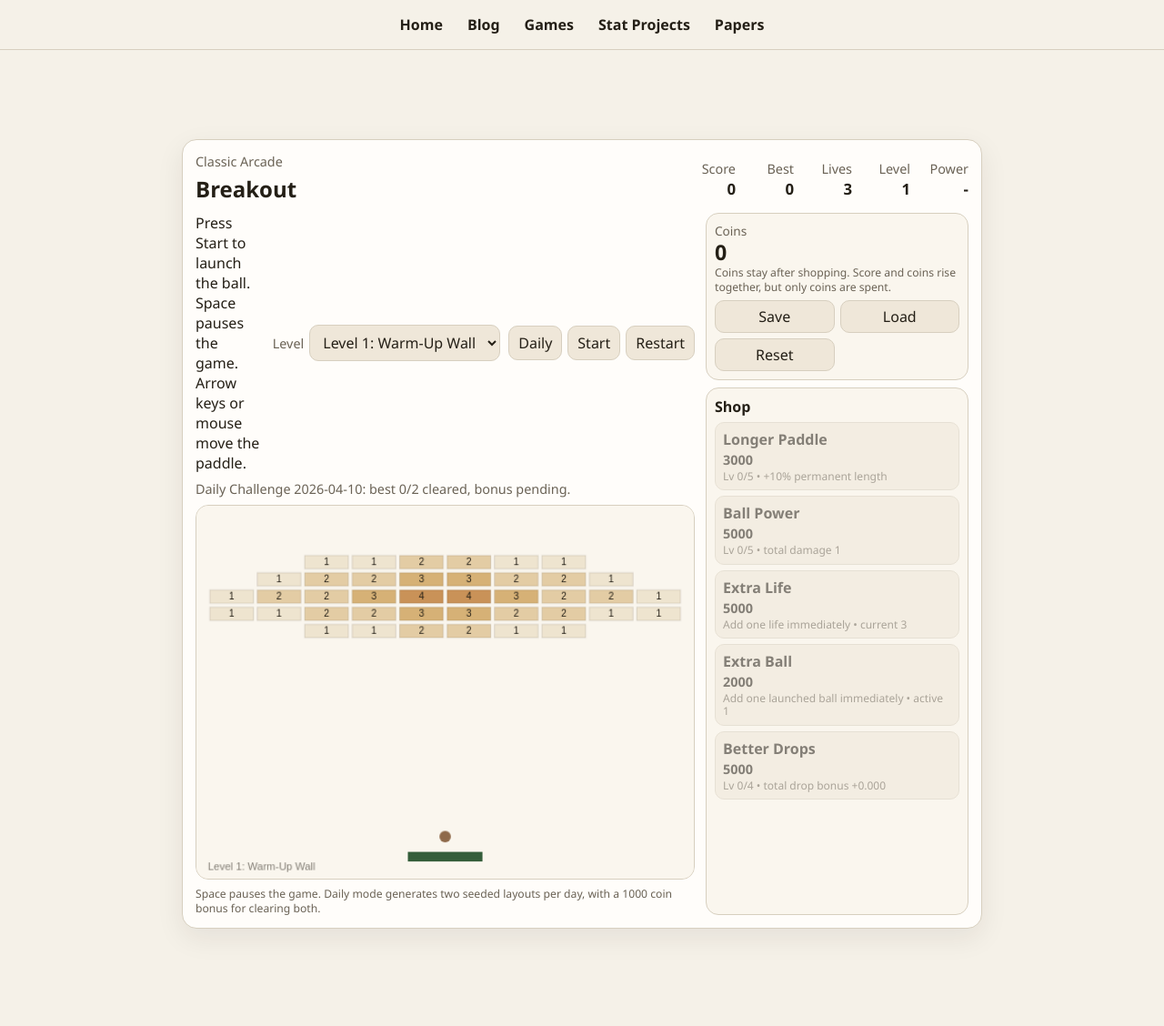
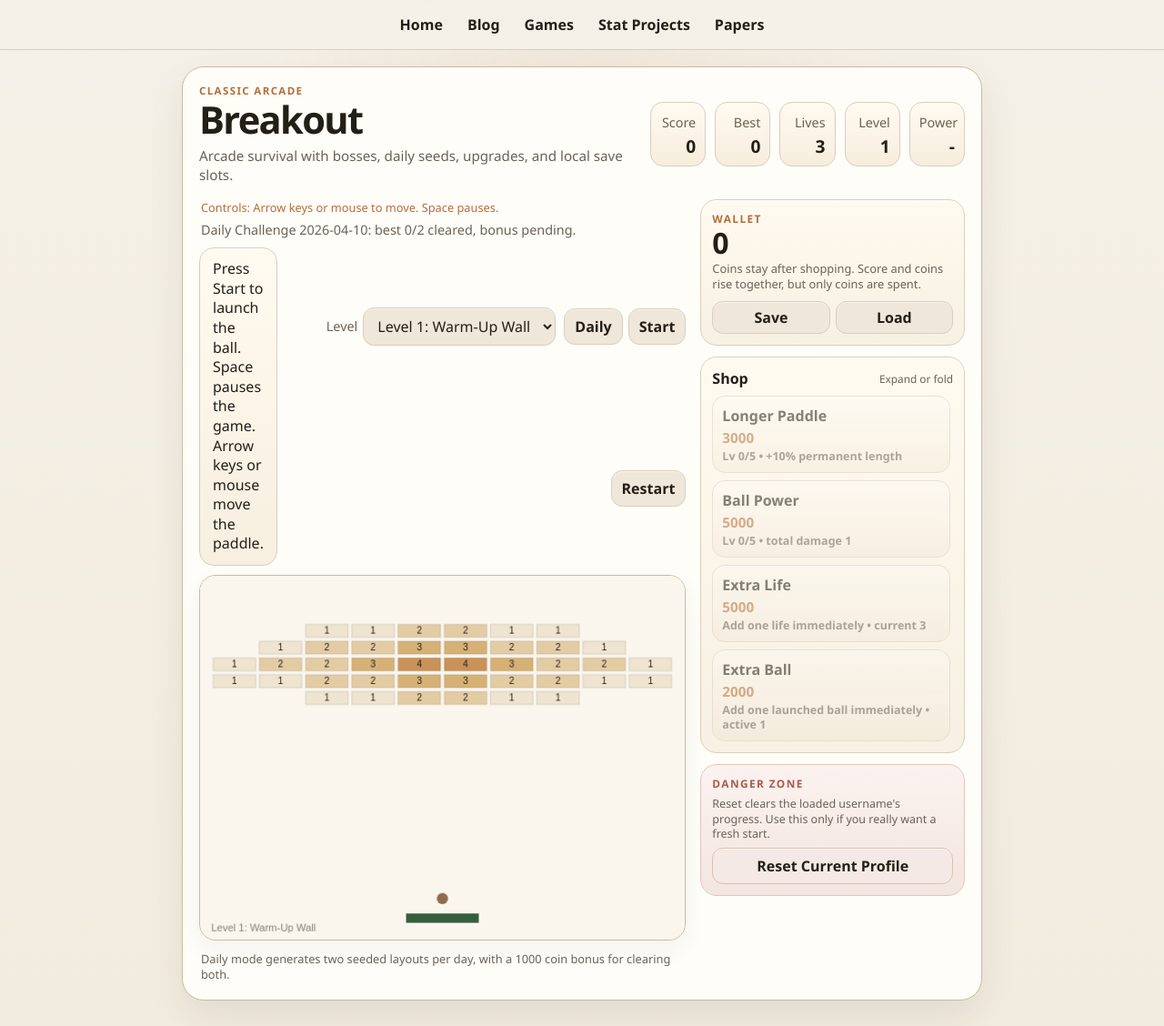
Before and after one commit to kyZhan2002/mypage, a Jekyll site: the page built from projects/breakout/index.html, in a window 1280 px wide and 1128 px high. Shown: the whole window at 91% size. Built offline with Jekyll 4.4.1, drawn with Linux system fonts in a browser that asks for light colours.

Commit message:
breakout UI

```diff
--- a/projects/breakout/index.html
+++ b/projects/breakout/index.html
@@ -27,6 +27,7 @@ permalink: /projects/breakout/
           <div class="title-block">
             <p class="eyebrow">Classic Arcade</p>
             <h1>Breakout</h1>
+            <p class="title-subtitle">Arcade survival with bosses, daily seeds, upgrades, and local save slots.</p>
           </div>
           <div class="scoreboard">
             <div>
@@ -54,8 +55,13 @@ permalink: /projects/breakout/
 
         <div class="panel-grid">
           <section class="game-column">
-            <div class="status-row">
-              <p id="status">Press Start to launch the ball. Space pauses the game. Arrow keys or mouse move the paddle.</p>
+            <div class="meta-strip">
+              <p class="hint control-hint">Controls: Arrow keys or mouse to move. Space pauses.</p>
+              <p class="hint" id="daily-status">Daily Challenge: not started.</p>
+            </div>
+
+            <div class="topbar">
+              <p id="status" class="status-pill">Press Start to launch the ball. Space pauses the game. Arrow keys or mouse move the paddle.</p>
               <div class="actions">
                 <label class="level-picker" for="level-select">
                   <span>Level</span>
@@ -67,8 +73,6 @@ permalink: /projects/breakout/
               </div>
             </div>
 
-            <p class="hint" id="daily-status">Daily Challenge: not started.</p>
-
             <canvas
               id="game-canvas"
               class="game-canvas"
@@ -78,25 +82,27 @@ permalink: /projects/breakout/
               aria-label="Breakout game board"
             ></canvas>
 
-            <p class="hint footer-hint">Space pauses the game. Daily mode generates two seeded layouts per day, with a 1000 coin bonus for clearing both.</p>
+            <div class="footer-note">
+              <p class="hint footer-hint">Daily mode generates two seeded layouts per day, with a 1000 coin bonus for clearing both.</p>
+            </div>
           </section>
 
           <aside class="side-column">
             <section class="wallet-card" aria-label="Coin wallet">
-              <span class="wallet-label">Coins</span>
+              <span class="wallet-label">Wallet</span>
               <strong id="currency-score">0</strong>
               <p class="wallet-note">Coins stay after shopping. Score and coins rise together, but only coins are spent.</p>
               <div class="wallet-actions">
                 <button id="save-button" type="button">Save</button>
                 <button id="load-button" type="button">Load</button>
-                <button id="reset-button" type="button">Reset</button>
               </div>
             </section>
 
-            <section class="shop" aria-label="Breakout shop">
-              <div class="shop-header">
-                <h2>Shop</h2>
-              </div>
+            <details class="shop" open>
+              <summary class="shop-summary">
+                <span>Shop</span>
+                <span class="shop-summary-note">Expand or fold</span>
+              </summary>
               <div class="shop-grid">
                 <button class="shop-item" id="buy-paddle" type="button">
                   <span class="shop-name">Longer Paddle</span>
@@ -124,6 +130,12 @@ permalink: /projects/breakout/
                   <span class="shop-detail" id="shop-luck-detail">All drop rates +0.003</span>
                 </button>
               </div>
+            </details>
+
+            <section class="danger-zone" aria-label="Reset profile">
+              <p class="danger-title">Danger Zone</p>
+              <p class="danger-copy">Reset clears the loaded username's progress. Use this only if you really want a fresh start.</p>
+              <button id="reset-button" type="button">Reset Current Profile</button>
             </section>
           </aside>
         </div>
--- a/projects/breakout/styles.css
+++ b/projects/breakout/styles.css
@@ -1,11 +1,17 @@
 :root {
   color-scheme: light;
-  --bg: #f5f1e8;
-  --panel: #fffdfa;
+  --bg: #f2ecdf;
+  --panel: #fffdf8;
+  --card: #f7f0e3;
   --line: #d7cfbf;
+  --line-strong: #c8bba3;
   --text: #241f16;
   --muted: #6a6255;
+  --accent: #b46d3c;
+  --accent-soft: #ead9bf;
   --button: #efe7d9;
+  --button-hover: #e7dcc8;
+  --shadow: 0 18px 40px rgba(36, 31, 22, 0.08);
 }
 
 * {
@@ -16,7 +22,9 @@ body {
   margin: 0;
   min-height: 100vh;
   font-family: "Avenir Next", "Segoe UI", sans-serif;
-  background: var(--bg);
+  background:
+    radial-gradient(circle at top, rgba(180, 109, 60, 0.08), transparent 28%),
+    linear-gradient(180deg, #f5f0e7 0%, var(--bg) 100%);
   color: var(--text);
 }
 
@@ -49,25 +57,22 @@ body {
   display: grid;
   place-items: center;
   min-height: calc(100vh - 64px);
-  padding: 12px;
+  padding: 18px 12px 28px;
 }
 
 .panel {
   width: min(100%, 880px);
-  max-height: calc(100vh - 88px);
   background: var(--panel);
-  border: 1px solid var(--line);
-  border-radius: 16px;
-  padding: 14px;
-  box-shadow: 0 10px 30px rgba(36, 31, 22, 0.08);
+  border: 1px solid var(--line-strong);
+  border-radius: 24px;
+  padding: 18px;
+  box-shadow: var(--shadow);
   display: grid;
-  grid-template-rows: auto minmax(0, 1fr);
-  gap: 10px;
-  overflow: hidden;
+  gap: 16px;
 }
 
 .panel-header,
-.status-row {
+.topbar {
   display: flex;
   align-items: center;
   justify-content: space-between;
@@ -78,7 +83,6 @@ body {
 .scoreboard span,
 .hint,
 .level-picker span,
-.shop-header p,
 .shop-detail {
   margin: 0;
   color: var(--muted);
@@ -87,44 +91,61 @@ body {
 
 h1 {
   margin: 4px 0 0;
-  font-size: 1.5rem;
+  font-size: clamp(2rem, 4vw, 2.6rem);
+  line-height: 1;
+  letter-spacing: -0.04em;
 }
 
 .title-block {
   min-width: 0;
 }
 
+.title-subtitle {
+  margin: 8px 0 0;
+  max-width: 36rem;
+  color: var(--muted);
+  font-size: 0.95rem;
+  line-height: 1.4;
+}
+
+.eyebrow {
+  text-transform: uppercase;
+  letter-spacing: 0.12em;
+  font-size: 0.72rem;
+  font-weight: 700;
+  color: var(--accent);
+}
+
 .scoreboard {
-  display: flex;
+  display: grid;
+  grid-template-columns: repeat(5, minmax(58px, 1fr));
   gap: 10px;
   text-align: right;
-  flex-wrap: wrap;
-  justify-content: flex-end;
-  align-items: flex-start;
 }
 
 .scoreboard > div {
-  min-width: 54px;
+  min-width: 0;
+  padding: 10px 10px 8px;
+  border: 1px solid var(--line);
+  border-radius: 14px;
+  background: linear-gradient(180deg, #fffaf0, #f6eddc);
 }
 
 .scoreboard strong {
   display: block;
-  font-size: 1.05rem;
+  margin-top: 2px;
+  font-size: 1.2rem;
   white-space: nowrap;
-}
-
-.status-row {
-  gap: 10px;
 }
 
 #status {
   margin: 0;
-  min-height: 2.4em;
   flex: 1;
 }
 
 #daily-status {
   margin: 0;
+  padding: 0;
 }
 
 .actions {
@@ -133,6 +154,20 @@ h1 {
   align-items: center;
   flex-wrap: wrap;
   justify-content: flex-end;
+}
+
+.topbar {
+  align-items: stretch;
+}
+
+.status-pill {
+  padding: 12px 14px;
+  border: 1px solid var(--line);
+  border-radius: 16px;
+  background: linear-gradient(180deg, #fffaf0, #f7efdf);
+  color: var(--text);
+  line-height: 1.35;
+  box-shadow: inset 0 1px 0 rgba(255, 255, 255, 0.5);
 }
 
 .level-picker {
@@ -147,118 +182,152 @@ button {
   border: 1px solid var(--line);
   background: var(--button);
   color: var(--text);
-  border-radius: 10px;
-  padding: 7px 10px;
+  border-radius: 12px;
+  padding: 8px 11px;
   font: inherit;
+  box-shadow: inset 0 1px 0 rgba(255, 255, 255, 0.55);
 }
 
 button {
   cursor: pointer;
+  font-weight: 600;
 }
 
 button:hover,
 select:hover {
-  background: #e6dece;
+  background: var(--button-hover);
 }
 
 .panel-grid {
   display: grid;
-  grid-template-columns: minmax(0, 1.9fr) minmax(210px, 1fr);
-  gap: 12px;
-  min-height: 0;
+  grid-template-columns: minmax(0, 1.75fr) minmax(260px, 0.95fr);
+  gap: 16px;
+  align-items: start;
 }
 
 .game-column {
   display: grid;
-  grid-template-rows: auto auto minmax(0, 1fr) auto;
-  gap: 8px;
-  min-height: 0;
+  gap: 10px;
 }
 
 .side-column {
   display: grid;
-  grid-template-rows: auto minmax(0, 1fr);
-  gap: 8px;
-  min-height: 0;
+  gap: 12px;
   align-content: start;
+  position: sticky;
+  top: 78px;
 }
 
 .game-canvas {
   display: block;
   width: 100%;
   height: auto;
-  max-height: 100%;
-  border: 1px solid var(--line);
-  border-radius: 14px;
-  background: linear-gradient(180deg, #fbf7ee, #efe5d3);
-  box-shadow: inset 0 0 0 1px rgba(215, 207, 191, 0.35);
+  border: 1px solid var(--line-strong);
+  border-radius: 18px;
+  background: linear-gradient(180deg, #fcf8ef, #efe3cd);
+  box-shadow:
+    inset 0 0 0 1px rgba(215, 207, 191, 0.35),
+    0 10px 24px rgba(36, 31, 22, 0.05);
 }
 
 .wallet-card,
 .shop {
-  padding: 9px;
+  padding: 12px;
   border: 1px solid var(--line);
-  border-radius: 14px;
-  background: #faf6ee;
+  border-radius: 18px;
+  background: linear-gradient(180deg, #fffaf0, var(--card));
+  box-shadow: inset 0 1px 0 rgba(255, 255, 255, 0.55);
 }
 
 .wallet-card {
   display: grid;
-  gap: 3px;
+  gap: 4px;
 }
 
 .wallet-label {
-  color: var(--muted);
-  font-size: 0.85rem;
+  color: var(--accent);
+  font-size: 0.74rem;
+  letter-spacing: 0.12em;
+  text-transform: uppercase;
+  font-weight: 700;
 }
 
 .wallet-card strong {
-  font-size: 1.45rem;
-  line-height: 1;
+  font-size: 2rem;
+  line-height: 0.95;
 }
 
 .wallet-note {
   margin: 0;
   color: var(--muted);
-  font-size: 0.76rem;
-  line-height: 1.25;
+  font-size: 0.8rem;
+  line-height: 1.35;
 }
 
 .wallet-actions {
   display: grid;
   grid-template-columns: repeat(2, minmax(0, 1fr));
   gap: 6px;
-  margin-top: 4px;
+  margin-top: 6px;
 }
 
 .wallet-actions button {
   padding: 6px 8px;
 }
 
-.shop-header {
+.meta-strip {
+  display: grid;
+  gap: 6px;
+  padding: 0 2px;
+}
+
+.control-hint {
+  color: var(--accent);
+  font-size: 0.8rem;
+}
+
+.shop-summary {
   display: flex;
   justify-content: space-between;
   gap: 8px;
-  align-items: flex-start;
-  margin-bottom: 6px;
+  align-items: center;
+  margin: 0;
+  list-style: none;
+  cursor: pointer;
+  font-weight: 700;
+  font-size: 1rem;
 }
 
-.shop-header h2 {
-  margin: 0;
-  font-size: 1rem;
+.shop-summary::-webkit-details-marker {
+  display: none;
+}
+
+.shop-summary-note {
+  color: var(--muted);
+  font-size: 0.74rem;
+  font-weight: 500;
+}
+
+.shop[open] .shop-summary {
+  margin-bottom: 8px;
 }
 
 .shop-grid {
   display: grid;
   grid-template-columns: 1fr;
-  gap: 6px;
+  gap: 8px;
+  max-height: 380px;
+  overflow-y: auto;
+  padding-right: 3px;
 }
 
 .shop-item {
   display: grid;
-  gap: 2px;
+  gap: 3px;
   text-align: left;
-  padding: 7px 8px;
+  padding: 10px 10px 9px;
+  border-radius: 14px;
+  background: linear-gradient(180deg, rgba(255, 255, 255, 0.48), rgba(234, 221, 198, 0.45));
 }
 
 .shop-item:disabled {
@@ -272,17 +341,56 @@ select:hover {
 }
 
 .shop-cost {
-  font-size: 0.9rem;
+  color: var(--accent);
+  font-size: 0.95rem;
 }
 
 .shop-detail {
-  font-size: 0.75rem;
-  line-height: 1.2;
+  font-size: 0.78rem;
+  line-height: 1.28;
+}
+
+.footer-note {
+  padding: 2px 2px 0;
 }
 
 .footer-hint {
-  font-size: 0.76rem;
-  line-height: 1.25;
+  font-size: 0.8rem;
+  line-height: 1.35;
+}
+
+.danger-zone {
+  display: grid;
+  gap: 7px;
+  padding: 12px;
+  border: 1px solid #ddc8be;
+  border-radius: 18px;
+  background: linear-gradient(180deg, #fbf2ef, #f3e5e0);
+}
+
+.danger-title {
+  margin: 0;
+  color: #aa5b49;
+  font-size: 0.74rem;
+  text-transform: uppercase;
+  letter-spacing: 0.12em;
+  font-weight: 700;
+}
+
+.danger-copy {
+  margin: 0;
+  color: var(--muted);
+  font-size: 0.78rem;
+  line-height: 1.32;
+}
+
+#reset-button {
+  background: #f4e9e4;
+  border-color: #d8c2b7;
+}
+
+#reset-button:hover {
+  background: #eddcd4;
 }
 
 @media (max-width: 560px) {
@@ -293,18 +401,20 @@ select:hover {
 
   .panel {
     padding: 12px;
-    max-height: none;
-    overflow: visible;
   }
 
   .panel-header,
-  .status-row {
+  .topbar {
     align-items: flex-start;
     flex-direction: column;
   }
 
   .panel-grid {
     grid-template-columns: 1fr;
+  }
+
+  .side-column {
+    position: static;
   }
 
   .scoreboard,
```
